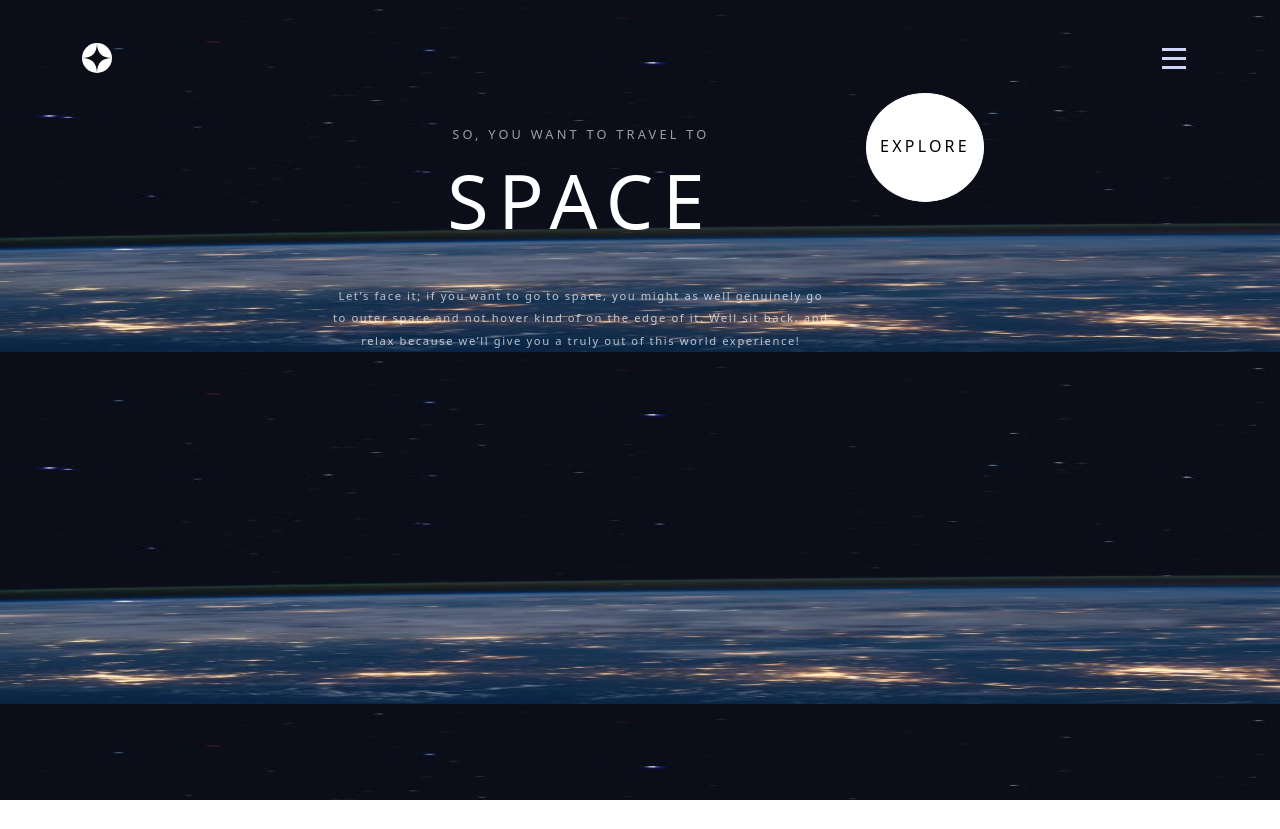
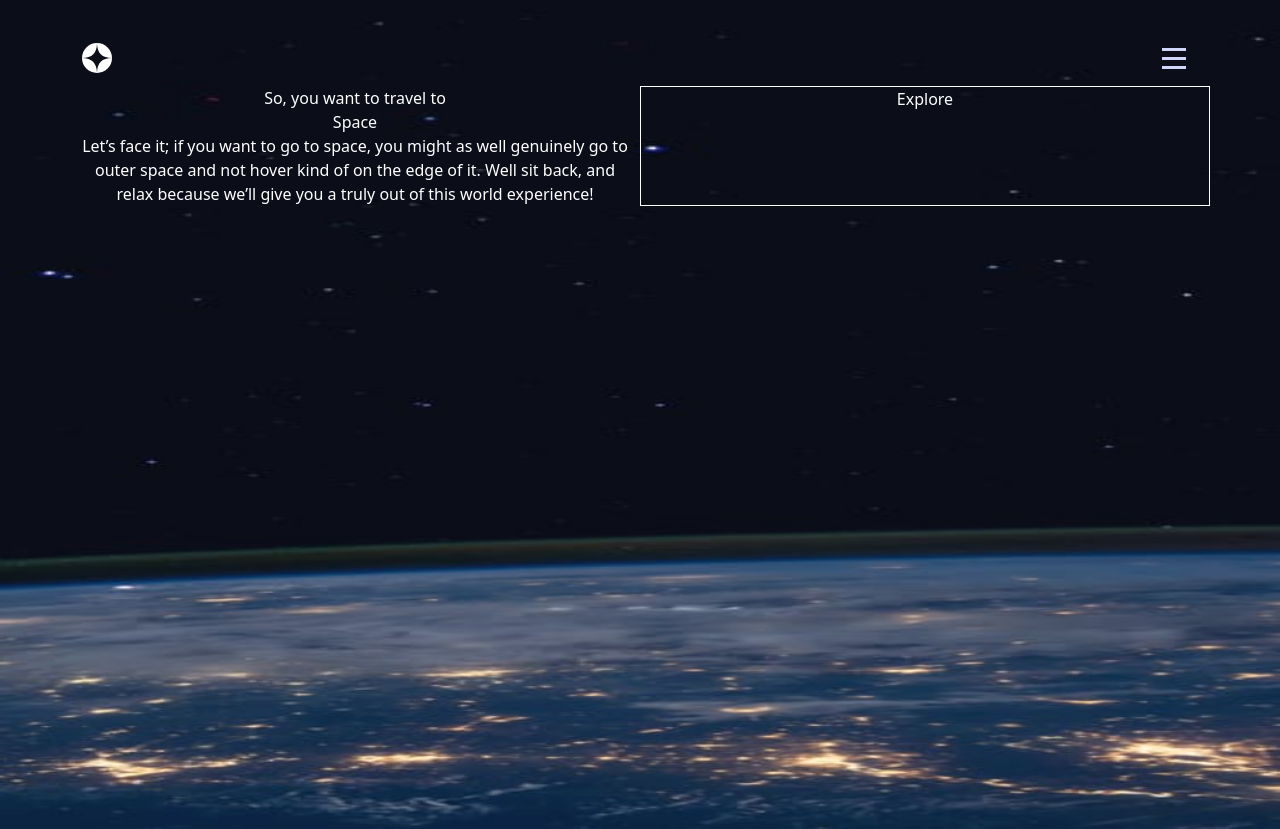
Before and after one commit to victor-msi/Space-tourism, a website: page index.html in a window 1280 px wide. Before the commit the page ends 800 px from the top, so only its background shows below. Drawn offline with nearby package versions, Linux system fonts and the light colour scheme; files that its build step writes are made by us from their sources.

Commit message:
Update main.scss
Corrección del merge

```diff
--- a/sass/main.scss
+++ b/sass/main.scss
@@ -5,45 +5,5 @@
 
 body{
   width: 100%;
-  height: 100%;
+  height: 100vh;
 }
-
-.column-1{
-  font-size: .8rem;
-  text-transform: uppercase;
-  margin-top: 3em;
-  opacity: .6;
-  letter-spacing: .2rem;
-  font-weight: 100;
-}
-
-.column-2{
-  font-size: 4.7rem;
-  text-transform: uppercase;
-  letter-spacing: .6rem;
-  font-weight: 200;
-}
-
-.column-3{
-  margin-top: 2.5em;
-  padding: 0 2em;
-  font-size: .7rem;
-  line-height: 2em;
-  letter-spacing: .1rem;
-  opacity: .7;
-  font-weight: 200;
-}
-
-.column-4{
-  margin-top: 3.4em;
-  text-transform: uppercase;
-  letter-spacing: .2rem;
-  font-size: 1rem;
-  line-height: 6.5em;
-  font-weight: 400;
-  background-color: white;
-  color: black;
-  height: 6.8em;
-  width: 7.4em;
-  border-radius: 50%;
-}
```
